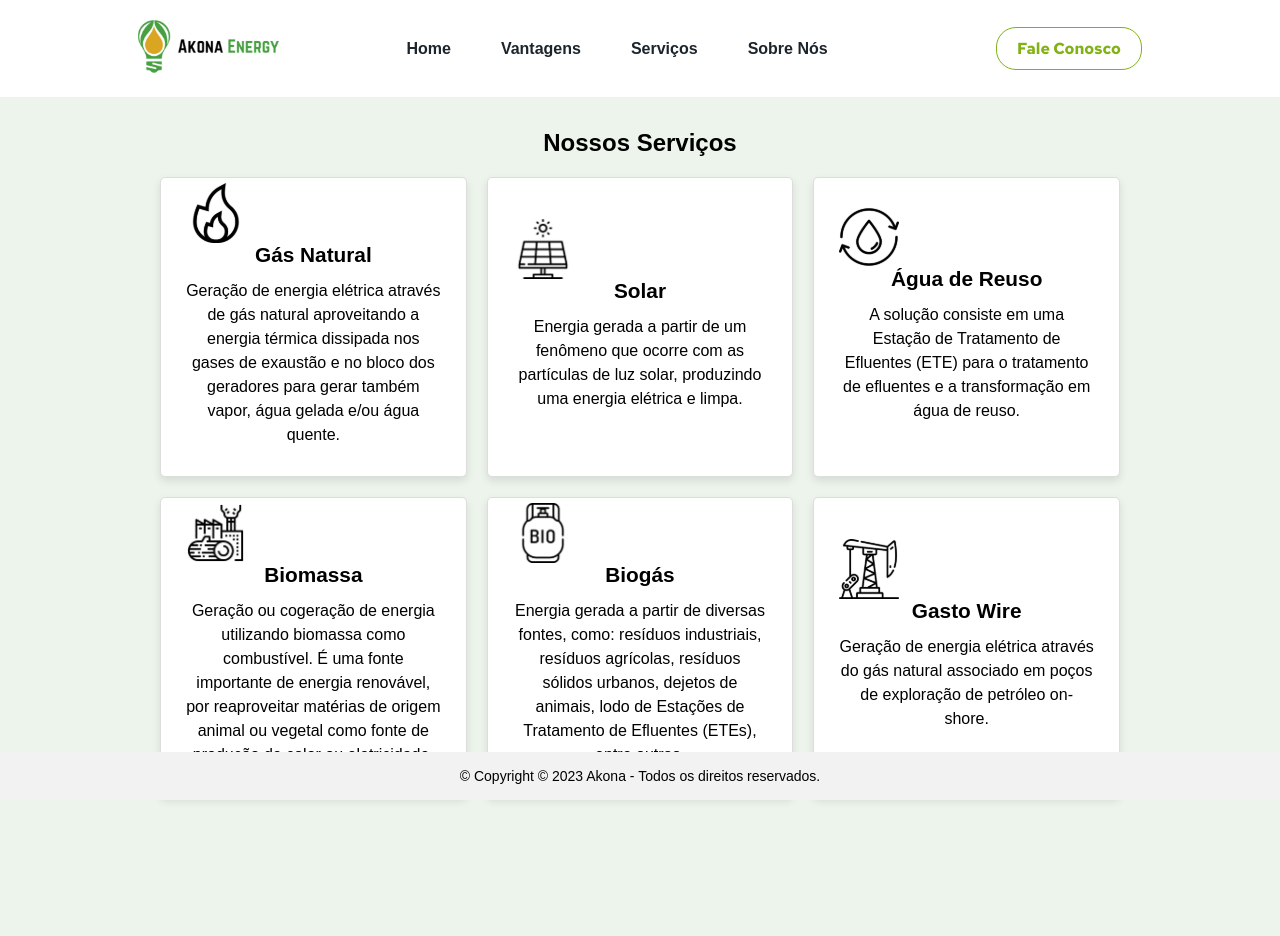
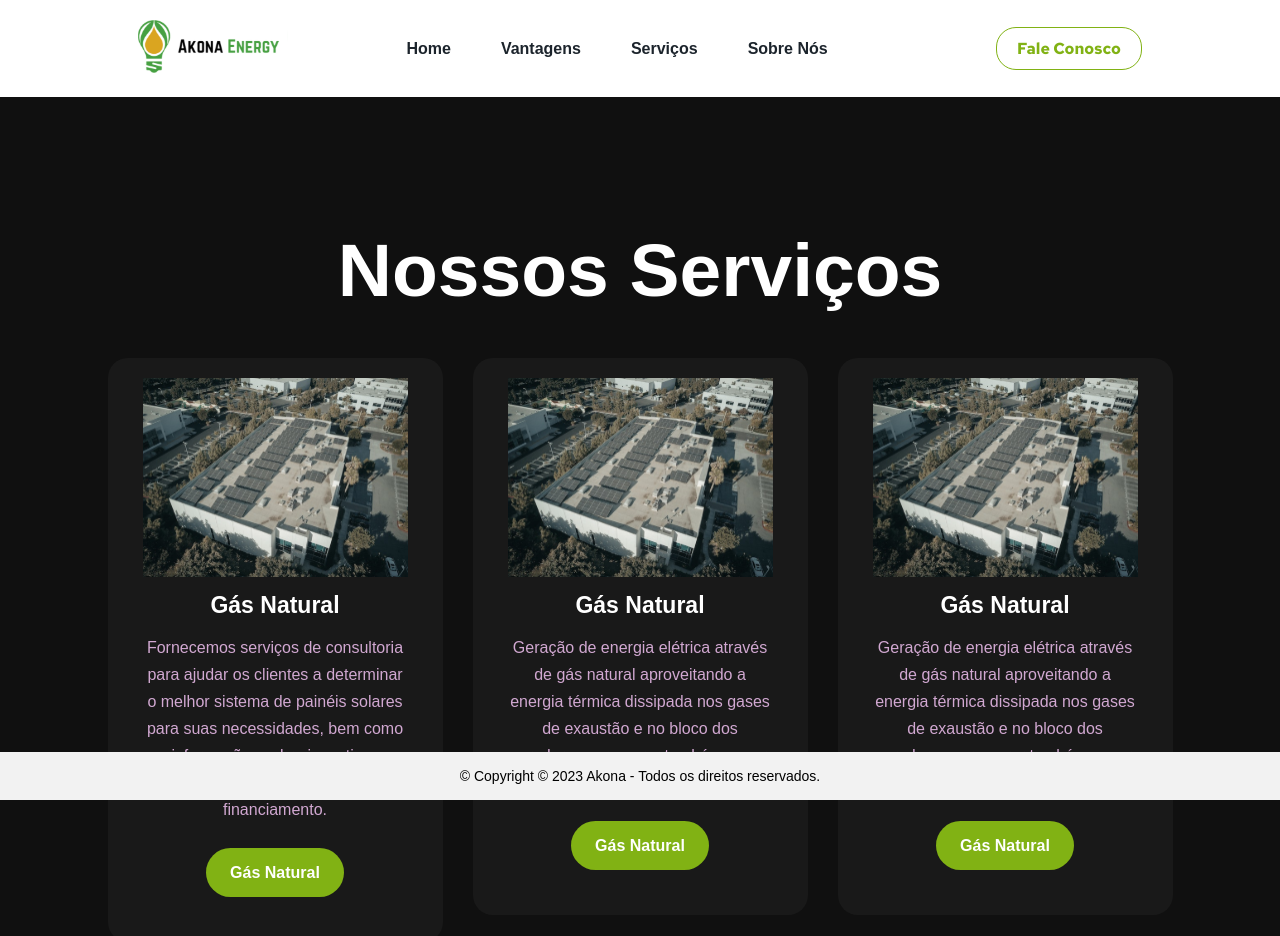
Before and after one commit to akona-energy-front/akona-front, a React (Vite) app: page /servicos in a window 1280 px wide. Shown: the top 936 px of the page. Before the commit the page ends 849 px from the top, so only its background shows below. Built offline with nearby package versions, Linux system fonts and the light colour scheme; the HTML template or start-up script is replaced by a standard one.

Commit message:
servicos-review

```diff
--- a/src/pages/Servicos/Servicos.css
+++ b/src/pages/Servicos/Servicos.css
@@ -1,76 +1,69 @@
-body {
-    background-color: #ecf4ec;
-    font-family: "Arial", sans-serif;
-    margin: 0;
-    padding: 0;
-    box-sizing: border-box;
+.service {
+  background: #101010;
+  width: 100%;
+  padding: 100px 0px;
 }
 
-  .services {
+.title h2 {
+  color: #fff;
+  font-size: 75px;
+  width: 1130px;
+  margin: 30px auto;
   text-align: center;
-    margin: 0 auto;
-    padding: 2em 0;
 }
 
-  .grid {
-    display: grid;
-    grid-template-columns: repeat(1, 1fr);
-    gap: 20px;
+.box {
+  display: flex;
   justify-content: center;
-    align-items: start;
-    padding: 20px;
-    max-width: 1000px;
-    margin: 0 auto;
-  }
-
-  @media (min-width: 600px) {
-    .grid {
-      grid-template-columns: repeat(2, 1fr);
-    }
-  }
-
-  @media (min-width: 900px) {
-    .grid {
-      grid-template-columns: repeat(3, 1fr);
-    }
+  align-items: flex-start; /* Alinhar os elementos no topo da div .box */
+  min-height: 400px;
 }
 
 .card {
-    background-color: white;
-    border: 1px solid #ddd;
-    border-radius: 5px;
-    transition: transform 0.3s;
-    padding: 25px;
   display: flex;
+  flex-direction: column;
+  justify-content: center;
   align-items: center;
-    height: 300px; /* Altura fixa ainda maior */
-    box-shadow: 0 4px 8px rgba(0, 0, 0, 0.1);
-  }
-
-  .card:hover {
-    transform: scale(1.05);
+  height: 100%; /* Ocupa toda a altura da div .box */
+  width: 335px;
+  padding: 20px 35px;
+  background: #191919;
+  border-radius: 20px;
+  margin: 15px;
+  position: relative;
+  overflow: hidden;
+  text-align: center;
 }
 
 .card img {
-    width: 60px;
-    height: 60px;
-    object-fit: cover;
-    margin-right: 25px;
+  max-width: 100%;
+  max-height: 200px; /* Ajuste conforme necessário */
+  margin: 0 auto; /* Centraliza a imagem horizontalmente */
+  margin-bottom: 15px;
 }
 
-  .card-content {
-    display: flex;
-    flex-direction: column;
-    justify-content: center;
+h5 {
+  color: #fff;
+  font-size: 23px;
+  margin-bottom: 15px;
 }
 
-  .card h3 {
-    margin: 0;
-    font-weight: bold;
-    font-size: 1.3rem;
+.pra p {
+  color: #fcfc;
+  font-size: 16px;
+  line-height: 27px;
+  margin-bottom: 25px;
+  text-align: center; /* Alinha o texto centralmente */
 }
 
-  .card p {
-    font-size: 1rem;
-    margin-top: 12px;
+.card .botao {
+  background-color: #81b214;
+  color: #fff;
+  text-decoration: none;
+  border: 2px solid transparent;
+  font-weight: bold;
+  padding: 9px 22px;
+  border-radius: 30px;
+  transition: .4s;
+  display: inline-block; /* Para que o botão ocupe apenas o espaço necessário */
 }
--- a/src/pages/Servicos/Servicos.jsx
+++ b/src/pages/Servicos/Servicos.jsx
@@ -1,7 +1,7 @@
 import React from "react";
 import Menu from "../../components/Menu/Menu";
 import Footer from "../../components/Footer/Footer";
-import Gas from "../../assets/Gas.svg";
+import Consultoria from "../../assets/Consultoria.svg";
 import Solar from "../../assets/Solar.svg";
 import Agua from "../../assets/Agua.svg";
 import Massa from "../../assets/Massa.svg";
@@ -9,65 +9,76 @@ import Bio from "../../assets/Bio.svg";
 import Wire from "../../assets/Wire.svg";
 import "./Servicos.css";
 
-const services = [
-  {
-    name: "Gás Natural",
-    imgSrc: Gas,
-    description:
-      "Geração de energia elétrica através de gás natural aproveitando a energia térmica dissipada nos gases de exaustão e no bloco dos geradores para gerar também vapor, água gelada e/ou água quente.",
-  },
-  {
-    name: "Solar",
-    imgSrc: Solar,
-    description:
-      "Energia gerada a partir de um fenômeno que ocorre com as partículas de luz solar, produzindo uma energia elétrica e limpa.",
-  },
-  {
-    name: "Água de Reuso",
-    imgSrc: Agua,
-    description:
-      "A solução consiste em uma Estação de Tratamento de Efluentes (ETE) para o tratamento de efluentes e a transformação em água de reuso.",
-  },
-  {
-    name: "Biomassa",
-    imgSrc: Massa,
-    description:
-      "Geração ou cogeração de energia utilizando biomassa como combustível. É uma fonte importante de energia renovável, por reaproveitar matérias de origem animal ou vegetal como fonte de produção de calor ou eletricidade.",
-  },
-  {
-    name: "Biogás",
-    imgSrc: Bio,
-    description:
-      "Energia gerada a partir de diversas fontes, como: resíduos industriais, resíduos agrícolas, resíduos sólidos urbanos, dejetos de animais, lodo de Estações de Tratamento de Efluentes (ETEs), entre outras.",
-  },
-  {
-    name: "Gasto Wire",
-    imgSrc: Wire,
-    description:
-      "Geração de energia elétrica através do gás natural associado em poços de exploração de petróleo on-shore.",
-  },
-];
-
 export default function Servicos() {
   return (
     <>
       <Menu />
-      <div className="services">
-        <h2>Nossos Serviços</h2>
-        <div className="grid">
-          {services.map((service) => (
-            <div className="card" key={service.name}>
-              <div className="card-content">
-                <img src={service.imgSrc} alt={service.name} />
-                <div>
-                  <h3>{service.name}</h3>
-                  <p>{service.description}</p>
-                </div>
+      <div className="service">
+        <div className="title">
+          <h2>Nossos Serviços</h2>
+        </div>
+
+        <div className="box">
+          <div className="card">
+            <img src={Consultoria} alt="" />
+            <h5>Gás Natural</h5>
+            <div className="pra">
+              <p>
+              Fornecemos serviços de consultoria para ajudar os clientes a determinar o melhor sistema de painéis solares para suas necessidades, bem como informações sobre incentivos governamentais e opções de financiamento.
+              </p>
+
+              <p>
+                <a className="botao" href="#">
+                  Gás Natural
+                </a>
+              </p>
+            </div>
+          </div>
+
+          <div className="box">
+            <div className="card">
+              <img src={Consultoria} alt="" />
+              <h5>Gás Natural</h5>
+              <div className="pra">
+                <p>
+                  Geração de energia elétrica através de gás natural
+                  aproveitando a energia térmica dissipada nos gases de exaustão
+                  e no bloco dos geradores para gerar também vapor, água gelada
+                  e/ou água quente.
+                </p>
+
+                <p>
+                  <a className="botao" href="#">
+                    Gás Natural
+                  </a>
+                </p>
               </div>
             </div>
-          ))}
+          </div>
+
+          <div className="box">
+            <div className="card">
+              <img src={Consultoria} alt="" />
+              <h5>Gás Natural</h5>
+              <div className="pra">
+                <p>
+                  Geração de energia elétrica através de gás natural
+                  aproveitando a energia térmica dissipada nos gases de exaustão
+                  e no bloco dos geradores para gerar também vapor, água gelada
+                  e/ou água quente.
+                </p>
+
+                <p>
+                  <a className="botao" href="#">
+                    Gás Natural
+                  </a>
+                </p>
+              </div>
+            </div>
+          </div>
         </div>
       </div>
+
       <Footer />
     </>
   );
```
Also changed, not shown: src/assets/Consultoria.svg (added), src/assets/Gas.svg (deleted). Lines whose indentation alone changed are shown as unchanged.
